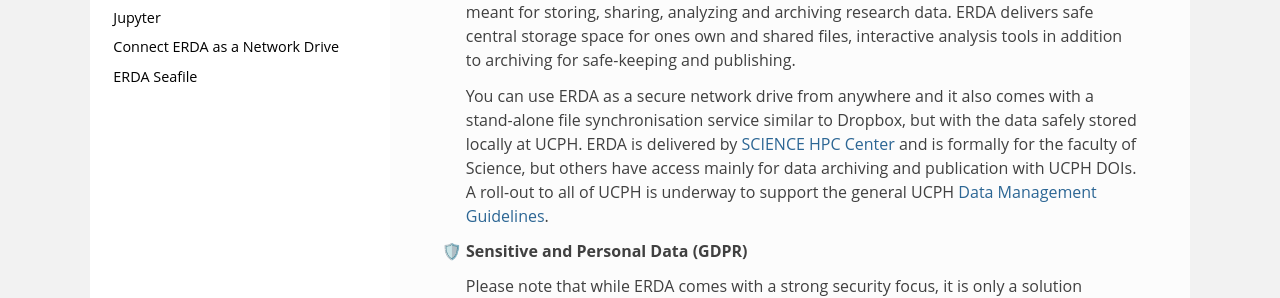
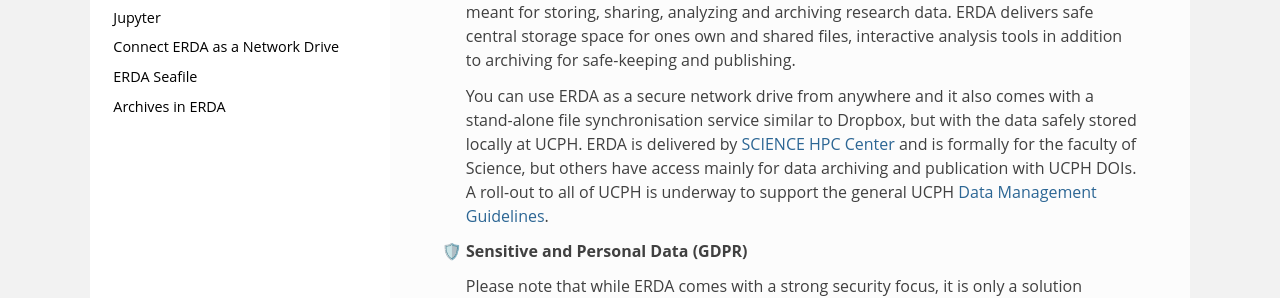
Before and after one commit to ucphhpc/migrid-user-docs, a Sphinx documentation site: the page built from docs/index.rst, in a window 1280 px wide. Shown: the part 539-837 px from the top of the page. Built offline with Sphinx 7.4.7 and the Read the Docs theme 2.0.0, drawn with Linux system fonts in a browser that asks for light colours; pages that are not in the unit, such as notebooks, are missing from menus.

Commit message:
Updating doctree to include Archiving section

```diff
--- a/docs/index.rst
+++ b/docs/index.rst
@@ -19,6 +19,7 @@
    sections/erda/jupyter/index
    sections/erda/networkdrive/index
    sections/erda/seafile/index
+   sections/erda/archiving/index
 
 .. Note::
    This documentation is WIP! We are currently focused on updating our ERDA-related resources.
```
